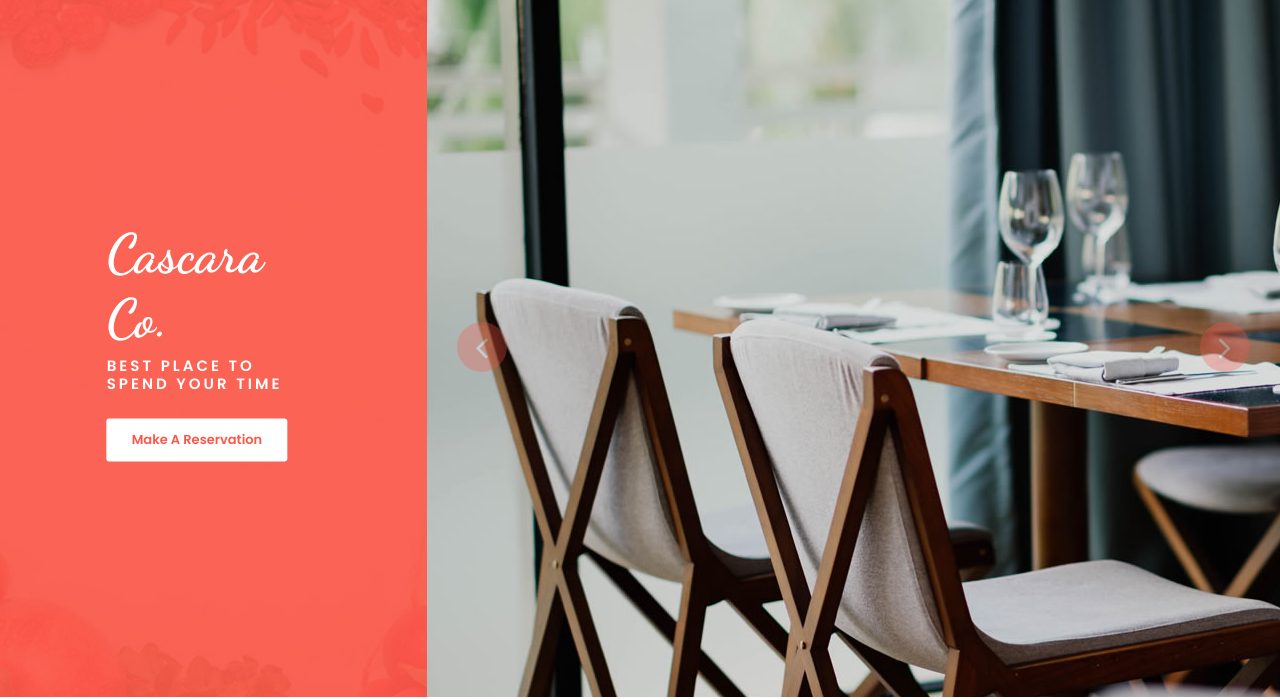
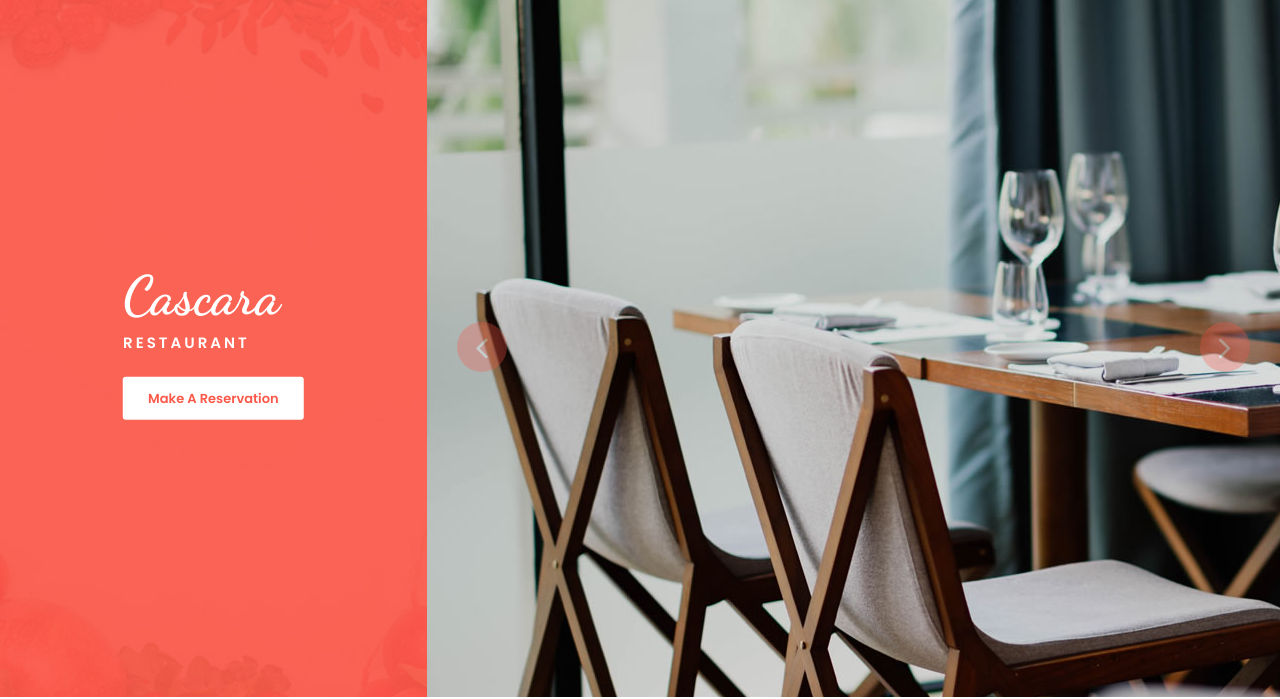
Before and after one commit to masayushpr/CascaraCO, a plain HTML site: page index.html in a window 1280 px wide. Shown: the part 103-802 px from the top of the page. Drawn offline with Linux system fonts and the light colour scheme.

Commit message:
Add files via upload

```diff
--- a/index.html
+++ b/index.html
@@ -75,8 +75,8 @@
                 <div class="col-lg-4">
                     <div class="left-content">
                         <div class="inner-content">
-                            <h4>Cascara Co.</h4>
-                            <h6>BEST PLACE TO SPEND YOUR TIME</h6>
+                            <h4>Cascara</h4>
+                            <h6>RESTAURANT</h6>
                             <div class="main-white-button scroll-to-section">
                                 <a href="#reservation">Make A Reservation</a>
                             </div>
```
